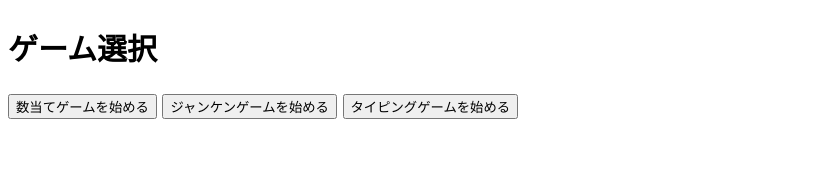
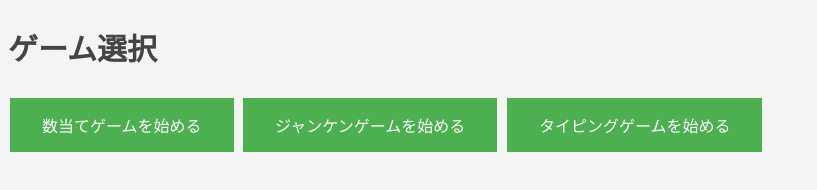
Before and after one commit to souta-pqr/GameCollectionRepo, a plain HTML site: page suuji/kazu_ate.html in a window 1280 px wide. Shown: the whole page, without its empty margins (0-817 px from the left). Drawn offline with Linux system fonts and the light colour scheme.

Commit message:
modified CSS

```diff
--- a/suuji/assets/css/style.css
+++ b/suuji/assets/css/style.css
@@ -1,10 +1,26 @@
 body {
   font-family: 'Arial', sans-serif;
   font-size: 20px;
+  background-color: #f4f4f4; /* 背景色を追加 */
+  color: #333; /* テキストの色を追加 */
 }
 
 h2 {
   font-size: 30px;
+  color: #444; /* 見出しの色を少し暗くする */
+}
+
+button {
+  background-color: #4CAF50; /* ボタンの背景色を追加 */
+  border: none;
+  color: white;
+  padding: 15px 32px;
+  text-align: center;
+  text-decoration: none;
+  display: inline-block;
+  font-size: 16px;
+  margin: 4px 2px;
+  cursor: pointer;
 }
 
 #startScreen {
```
